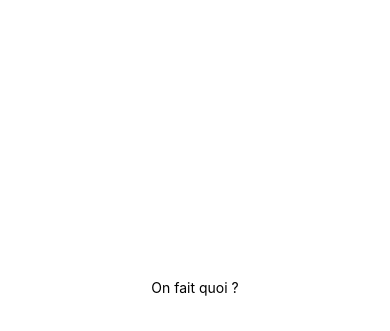
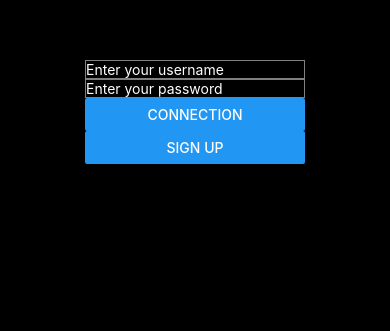
Before and after one commit to JonahR1/CookApp, a React Native app: screen / in a window 390 px wide. Shown: the part 135-466 px from the top of the page. Built offline with nearby package versions, Linux system fonts and the light colour scheme.

Commit message:
login : component created

```diff
--- a/App.js
+++ b/App.js
@@ -1,18 +1,23 @@
 import React from 'react';
-import { StyleSheet, Text, View } from 'react-native';
+import { StyleSheet, Text, SafeAreaView } from 'react-native';
+import Login from './Login';
 
-export default function App() {
-  return (
-    <View style={styles.container}>
-      <Text>On fait quoi ?</Text>
-    </View>
-  );
+export default class App extends React.Component {
+  render() {
+    return (
+      <SafeAreaView style={styles.container}>
+          <Login/>
+      </SafeAreaView>
+
+
+    )
+  }
 }
 
 const styles = StyleSheet.create({
   container: {
     flex: 1,
-    backgroundColor: '#fff',
+    backgroundColor: 'black',
     alignItems: 'center',
     justifyContent: 'center',
   },
--- /dev/null
+++ b/Login.js
@@ -0,0 +1,53 @@
+import React from 'react';
+import { StyleSheet , View, TextInput, Button} from 'react-native'
+
+class Login extends React.Component {
+    constructor(props){
+        super(props);
+
+        this.state = {
+            username: "",
+            password: "",
+            nameState: ["username", "password"]
+        };
+        this.handleChange = this.handleChange.bind(this);
+    }
+
+    handleChange(name, value) {
+        this.setState({
+            [name]: value
+        });
+    }
+
+    render() {
+        return (
+            <View style = {styles.container}>
+                <TextInput style = {styles.textInput} placeholder = "Enter your username" onChangeText = {(text) => this.handleChange(this.state.nameState[0],text)}/>
+                <TextInput style = {styles.textInput} secureTextEntry={true} placeholder = "Enter your password" onChangeText = {(text) => this.handleChange(this.state.nameState[0],text)}/>
+                <Button style = {styles.button} title='Connection' onPress={() => {}}/>
+                <Button style = {styles.button} title = 'Sign Up'/>
+            </View>
+        )
+    }
+}
+
+
+const styles = StyleSheet.create({
+    container: {
+      flex: 1,
+      marginTop: "50%"
+    },
+    textInput: {
+        borderColor: 'gray',
+        borderWidth: 1,
+        color: 'white'
+    },
+    button: {
+        alignItems: 'center',
+        backgroundColor: '#DDDDDD',
+        padding: 10
+    }
+  });
+
+
+export default Login;
```
Also changed, not shown: SignUp.js (added, +10 -0 lines).
